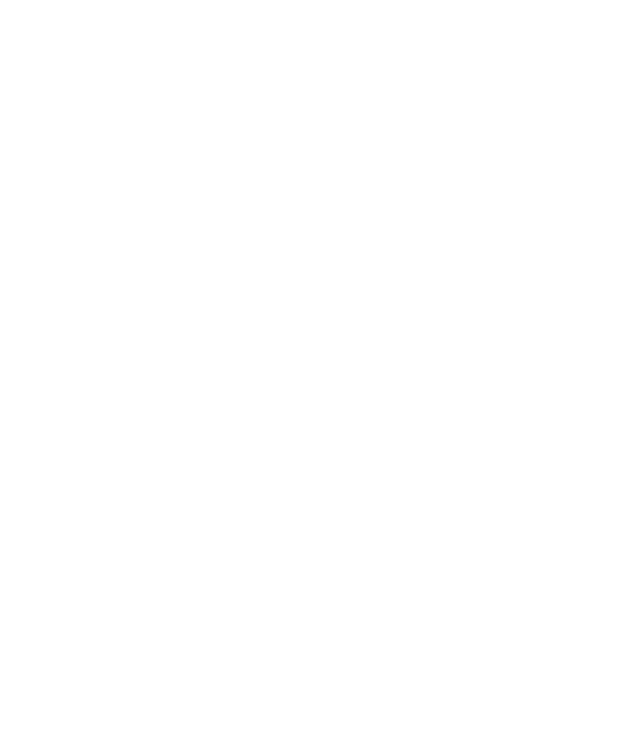
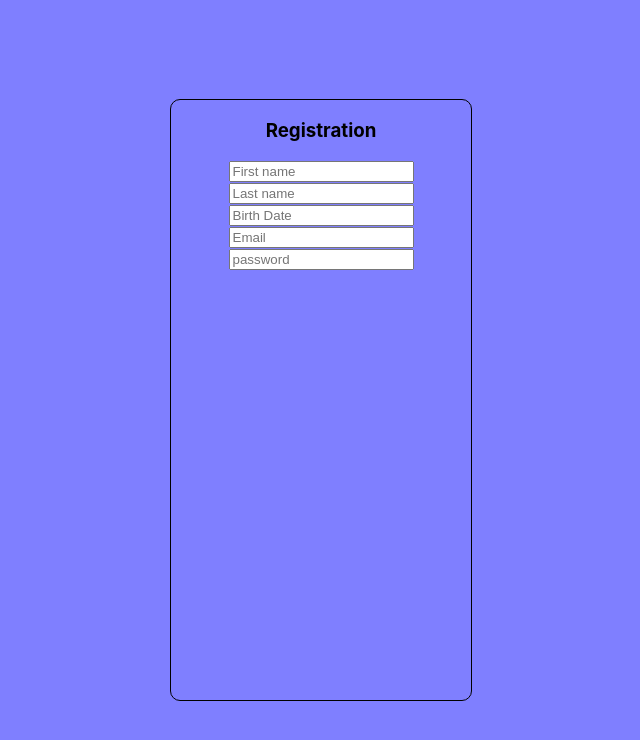
Before and after one commit to SaulReznik/team-builder, a React (Create React App) app: page /registration in a window 1280 px wide. Shown: the top 740 px of the page, without its empty margins (319-959 px from the left). Built offline with nearby package versions, Linux system fonts and the light colour scheme.

Commit message:
Initialized the Registration page

```diff
--- a/src/App.css
+++ b/src/App.css
@@ -1,3 +1,16 @@
+/*--------------------General stuff---------------------*/
+
+.FlexCenter {
+  height: 100%;
+  width: 100%;
+  background-color: rgba(0, 0, 255, 0.5);
+  display: flex;
+  align-items: center;
+  justify-content: center;
+}
+
+/* ------------------------App------------------------- */
+
 .App {
   height: 100vh;
   width: 100vw;
@@ -6,18 +19,17 @@
 
 /* -----------------------Login------------------------ */
 
-.LoginWrapper {
-  height: 100%;
-  width: 100%;
-  background-color: rgba(0, 0, 255, 0.5);
-  display: flex;
-  align-items: center;
-  justify-content: center;
-}
-
 .LoginContainer {
   height: 400px;
   width: 300px;
   border: 1px solid black;
   border-radius: 10px;
 }
+
+/*----------------------Registration---------------------*/
+.RegistrationContainer {
+  height: 600px;
+  width: 300px;
+  border: 1px solid black;
+  border-radius: 10px;
+}
--- a/src/App.js
+++ b/src/App.js
@@ -3,6 +3,7 @@
 
 import './App.css';
 import Login from './components/Login';
+import Registration from './components/Registration';
 
 class App extends React.Component{
   render() {
@@ -11,6 +12,7 @@
         <Switch>
           <Route exact path="/" render={() => <Redirect to='/login' /> } />
           <Route exact path="/login" render={props => <Login {...props} />} />
+          <Route exact path="/registration" render={props => <Registration {...props} />} />
         </Switch>
       </div>
     );
--- a/src/components/Login.js
+++ b/src/components/Login.js
@@ -1,4 +1,5 @@
 import React from 'react';
+import { Link } from 'react-router-dom';
 import isEmail from 'validator/lib/isEmail';
 
 import FormField from './UI/FormField';
@@ -8,6 +9,7 @@
         fields: {
             email: '',
             password: '',
+            rememberMe: '',
         },
         fieldErrors: {}
     }
@@ -50,7 +52,7 @@
 
     render() {
         return(
-            <div className="LoginWrapper">
+            <div className="FlexCenter">
                 <div className="LoginContainer">
                     <h3>Login</h3>
                     <form onSubmit={this.onFormSubmit}>
@@ -72,6 +74,14 @@
                             validate={val => (val ? false : 'Password Required')} //[TEMP]
                         />
 
+                        <FormField
+                            name='rememberMe'
+                            type='checkbox'
+                            value={this.state.fields.rememberMe}
+                            onChange={this.onInputChange}
+                            label='Remember Me'
+                        />
+
                         <input
                             className='SubmitButton'
                             type='submit'
@@ -80,6 +90,8 @@
                         />
 
                     </form>
+
+                    <span>Not a member? <Link to='/registration'>Register</Link></span>
                 </div>
             </div>
         )
--- /dev/null
+++ b/src/components/Registration.js
@@ -0,0 +1,111 @@
+import React from 'react';
+import isEmail from 'validator/lib/isEmail';
+
+import FormField from './UI/FormField';
+
+class Registration extends React.Component {
+    state = {
+        fields: {
+            firstname: '',
+            lastname: '',
+            birthdate: '',
+            sex: ['male', 'female'],
+            avatarUrl: '',
+            jsExperience: 0,
+            reactExperience: 0,
+            companyId: 1,
+            email: '',
+            password: '',
+        },
+        fieldErrors: {}
+    }
+
+    onFormSubmit = e => {
+        e.preventDefault();
+        //If validation is not passed then don't submit
+        if (this.validate()) return;
+
+        //[TEMP] Just return for now while waiting for further instructions
+        console.log('Validation was passed!')
+        return;
+    }
+
+    //Getting the values, and if there's errors
+    //Than that errors we will keep in our state to for further validation
+    onInputChange = ({ name, value, error }) => {
+        const fields = this.state.fields;
+        const fieldErrors = this.state.fieldErrors;
+
+        fields[name] = value;
+        fieldErrors[name] = error;
+
+        this.setState({ fields, fieldErrors });
+    };
+
+    validate = () => {
+        const { fields, fieldErrors } = this.state;
+        const errMessages = Object.keys(fieldErrors).filter((k) => fieldErrors[k]);
+
+        //If one of our fields is empty
+        if (!fields.email) return true;
+        if (!fields.password) return true;
+
+        //Or we have at least one error then the validation was failed
+        if (errMessages.length) return true;
+
+        return false;
+    };
+
+    render() {
+        return(
+            <div className="FlexCenter">
+                <div className="RegistrationContainer">
+                    <h3>Registration</h3>
+                    <FormField
+                        placeholder='First name'
+                        name='firstname'
+                        value={this.state.fields.firstname}
+                        onChange={this.onInputChange}
+                        validate={val => (isEmail(val) ? false : 'First Name Required')} //[TEMP]
+                    />
+
+                    <FormField
+                        placeholder='Last name'
+                        name='lastname'
+                        value={this.state.fields.lastname}
+                        onChange={this.onInputChange}
+                        validate={val => (isEmail(val) ? false : 'Last Name Required')} //[TEMP]
+                    />
+
+                    <FormField
+                        placeholder='Birth Date'
+                        name='birthdate'
+                        value={this.state.fields.birthdate}
+                        onChange={this.onInputChange}
+                        validate={val => (isEmail(val) ? false : 'Birth Date Required')} //[TEMP]
+                    />
+
+                    <FormField
+                        placeholder='Email'
+                        name='email'
+                        value={this.state.fields.email}
+                        onChange={this.onInputChange}
+                        validate={val => (isEmail(val) ? false : 'Invalid Email')} //[TEMP]
+                    />
+
+                    <FormField
+                        placeholder='password'
+                        name='password'
+                        type='password'
+                        value={this.state.fields.password}
+                        onChange={this.onInputChange}
+                        validate={val => (val ? false : 'Password Required')} //[TEMP]
+                    />
+
+                </div>
+            </div>
+        )
+    }
+}
+
+export default Registration;
--- a/src/components/UI/FormField.js
+++ b/src/components/UI/FormField.js
@@ -20,24 +20,43 @@
         this.props.onChange({ name, value, error });
     }
 
-    render() {
+    renderInput = () => {
+        switch (this.props.type) {
+            case 'password':
                 return (
-            <div className='InputContainer'>
-                {
-                    this.props.type === 'password' ?
                     <input
                         placeholder={this.props.placeholder}
                         value={this.state.value}
                         onChange={this.onChange}
                         type='password'
                     />
-                        :
+                )
+            case 'checkbox':
+                return (
+                    <div>
+                        <input
+                            value={this.state.value}
+                            onChange={this.onChange}
+                            type='checkbox'
+                        />
+                        <label>{this.props.label}</label>
+                    </div>
+                )
+            default:
+                return (
                     <input
                         placeholder={this.props.placeholder}
                         value={this.state.value}
                         onChange={this.onChange}
                     />
+                )
         }
+    }
+
+    render() {
+        return (
+            <div className='InputContainer'>
+                {this.renderInput()}
             </div>
         );
     }
```
Lines whose indentation alone changed are shown as unchanged.
